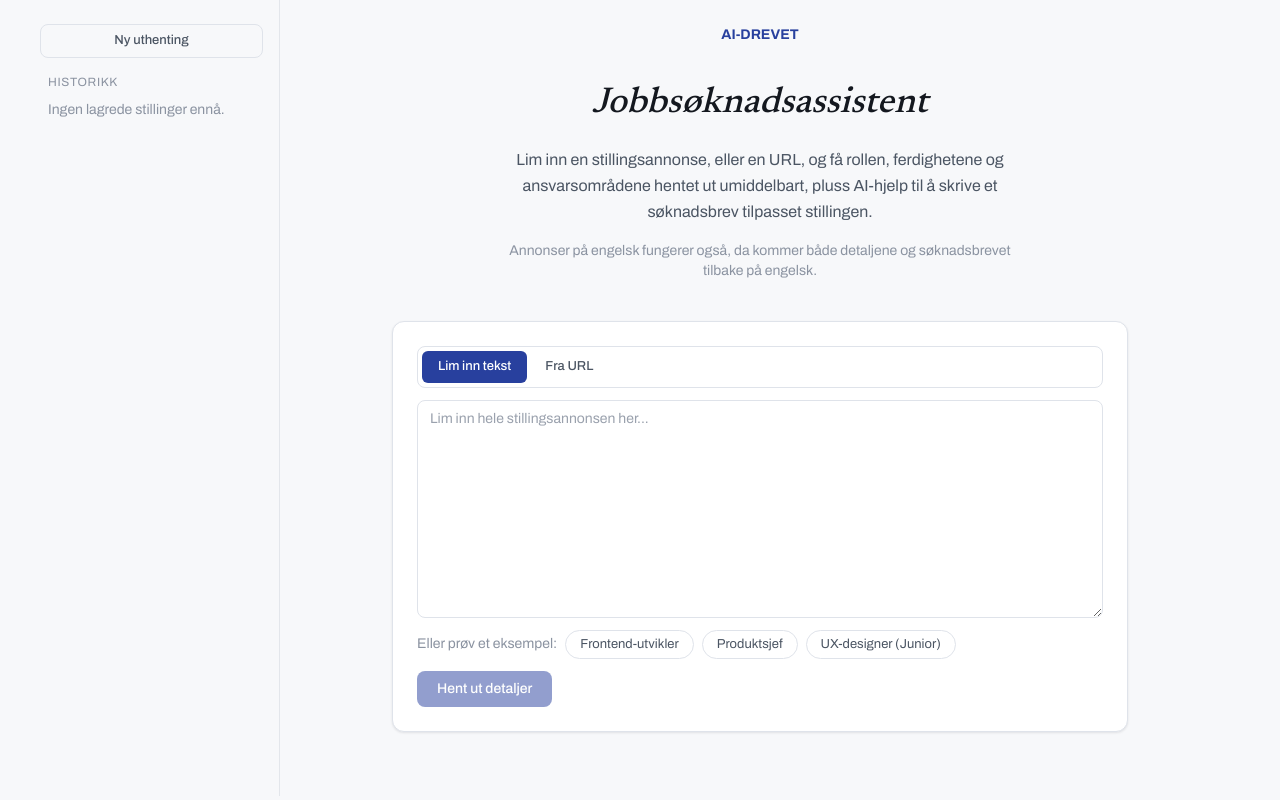
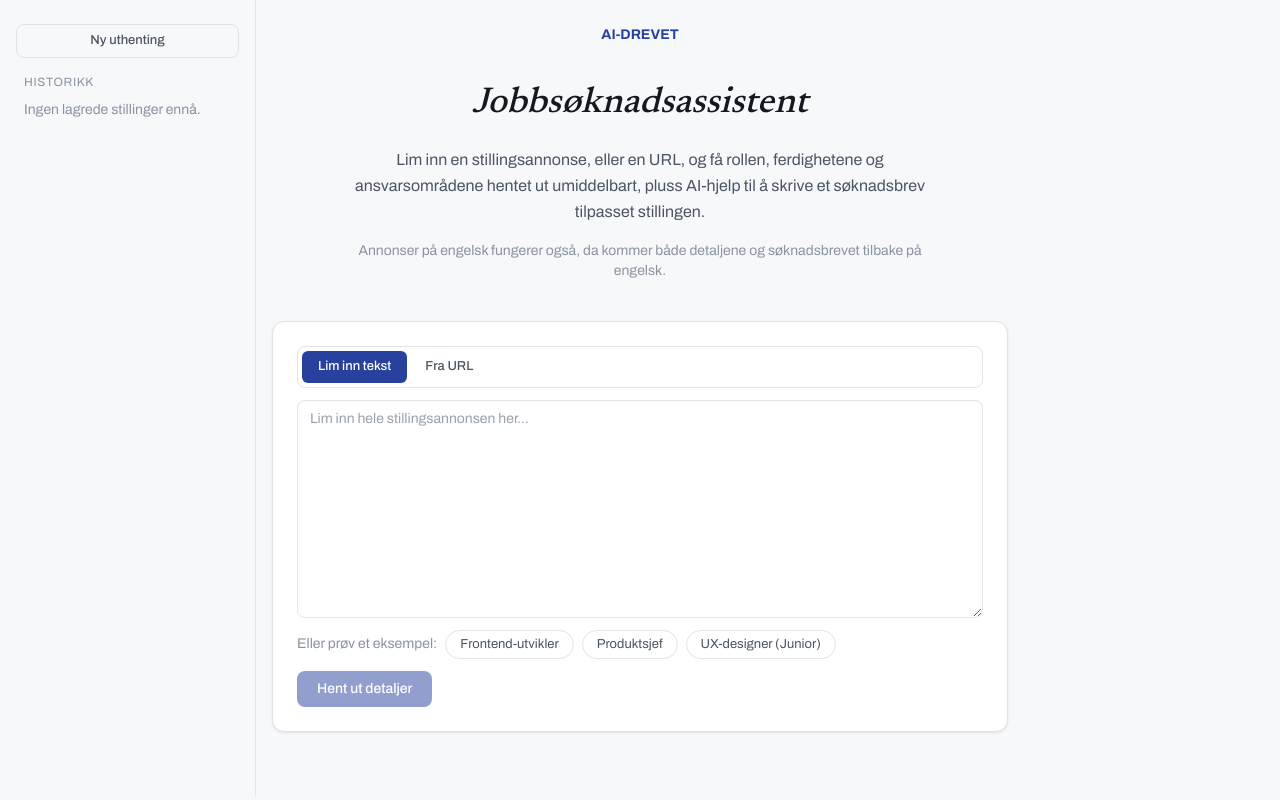
Before and after one commit to TomChrister/llm-project, a Next.js app: page / in a window 1280 px wide. Built offline with nearby package versions, Linux system fonts and the light colour scheme.

Commit message:
feat: design chaneg

```diff
--- a/src/app/page.tsx
+++ b/src/app/page.tsx
@@ -104,7 +104,7 @@ export default function Home() {
     );
 
     return (
-        <div className="mx-auto flex w-full max-w-[1200px]">
+        <div className="mx-auto flex w-full max-w-[1248px]">
             <Sidebar
                 jobs={savedJobs}
                 currentId={currentId}
@@ -190,6 +190,12 @@ export default function Home() {
                     </div>
                 )}
             </main>
+
+            {/* Mirrors the sidebar's width so `main` is centred on the page
+                itself rather than on the space left over beside the sidebar.
+                Hidden below md, where the sidebar is a fixed drawer and out
+                of flow anyway. */}
+            <div aria-hidden="true" className="hidden w-60 shrink-0 md:block" />
         </div>
     );
 }
--- a/src/components/Hero.tsx
+++ b/src/components/Hero.tsx
@@ -4,12 +4,12 @@ export function Hero() {
     return (
         <div className="flex flex-col items-center gap-4 px-4 pt-6 pb-10 text-center">
             <Wordmark size="lg" />
-            <p className="m-0 max-w-[520px] text-base leading-relaxed text-[var(--text-secondary)]">
-                Lim inn en stillingsannonse, eller en URL, og få rollen,
-                ferdighetene og ansvarsområdene hentet ut umiddelbart, pluss AI-hjelp
+            <p className="m-0 max-w-[600px] text-base leading-relaxed text-[var(--text-secondary)]">
+                Lim inn en stillingsannonse, eller en URL, og få rollen, ferdighetene og ansvarsområdene
+                hentet ut umiddelbart, pluss AI-hjelp
                 til å skrive et søknadsbrev tilpasset stillingen.
             </p>
-            <p className="m-0 max-w-[520px] text-sm text-[var(--text-tertiary)]">
+            <p className="m-0 max-w-[600px] text-sm text-[var(--text-tertiary)]">
                 Annonser på engelsk fungerer også, da kommer både detaljene og
                 søknadsbrevet tilbake på engelsk.
             </p>
```
